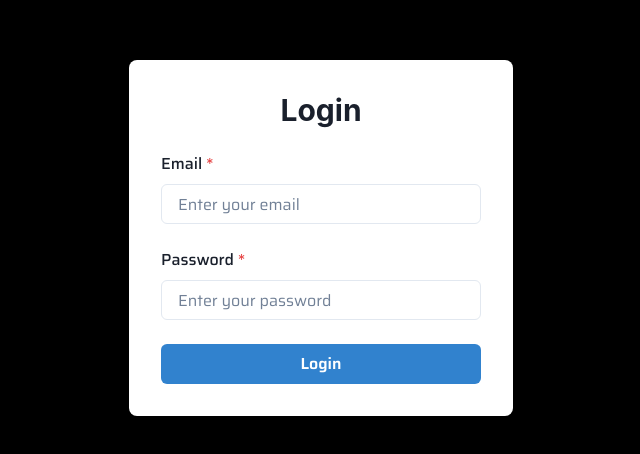
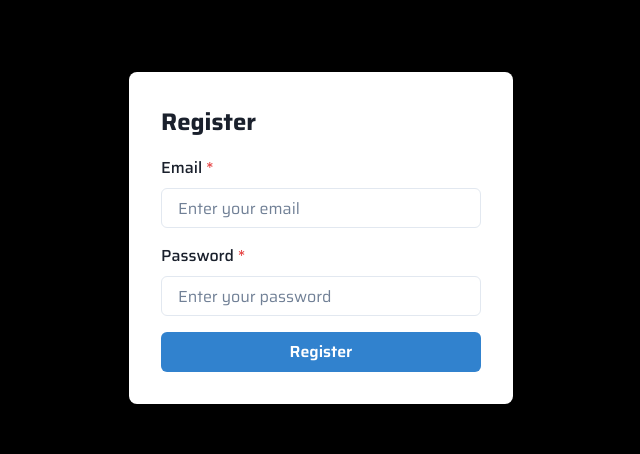
Before and after one commit to GuraaseesSingh/EqualNFT, a React (Create React App) app: page / in a window 1280 px wide. Shown: the part 162-616 px from the top of the page, without its empty margins (319-959 px from the left). Built offline with nearby package versions, Linux system fonts and the light colour scheme.

Commit message:
update app.js

```diff
--- a/src/App.js
+++ b/src/App.js
@@ -3,12 +3,14 @@ import { BrowserRouter as Router, Route, Routes } from 'react-router-dom';
 import LoginForm from './components/LoginForm';
 import Dashboard from './components/Dashboard';
 import Banner from './components/Banner';
+import RegisterForm from './components/RegisterForm';
 function App() {
   return (
     <ChakraProvider>
       <Router>
         <Routes>
-          <Route path="/" element={<LoginForm />} />
+          <Route path="/" element={<RegisterForm />} />
+          <Route path="/login" element={<LoginForm />} />
           <Route path="/dashboard" element={<Dashboard />} />
           <Route path="/banner" element={<Banner />} />
         </Routes>
```
